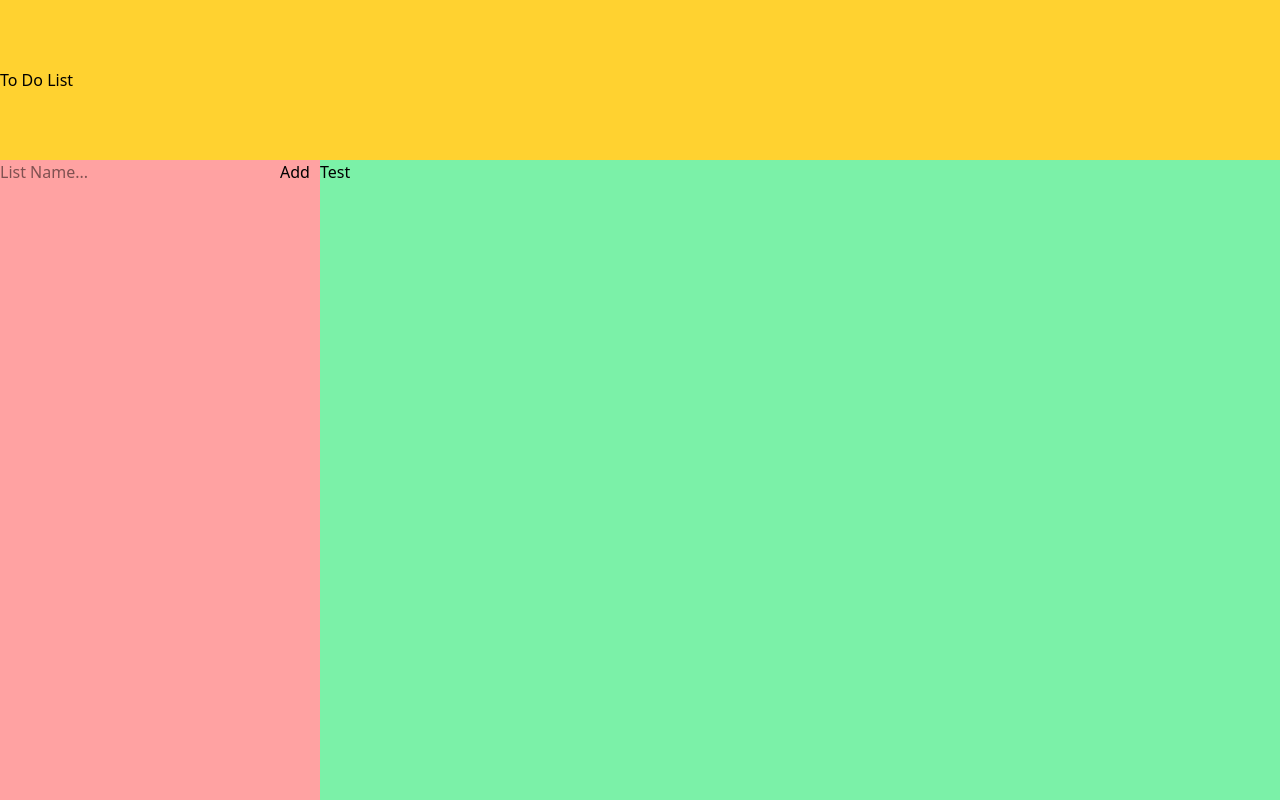
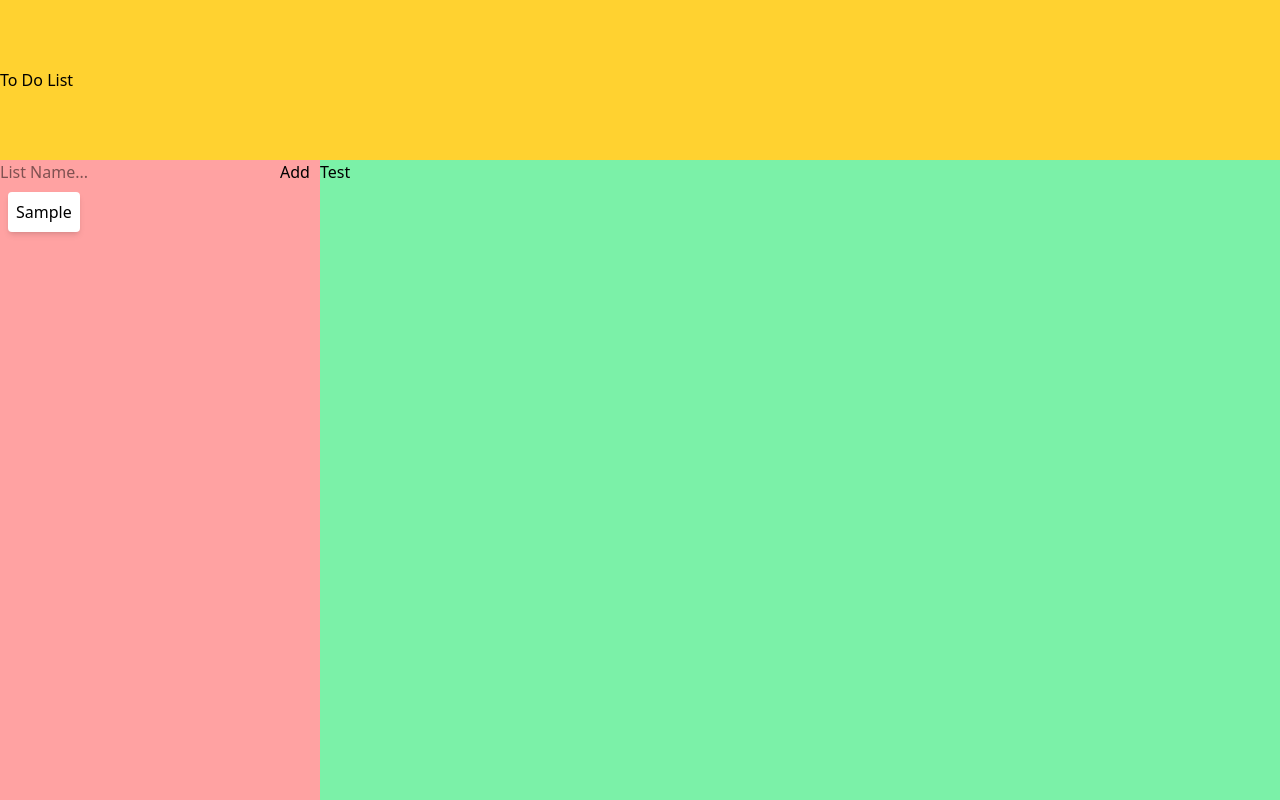
Before and after one commit to bpage93/TO-DO-, a plain HTML site: page index.html in a window 1280 px wide. Both pictures are taken after typing "Sample" into the empty fields and a click on the button "Add". Shown: the top 800 px of the page. Drawn offline with Linux system fonts and the light colour scheme.

Commit message:
new item now shows on list below input

```diff
--- a/JS/main.js
+++ b/JS/main.js
@@ -1,17 +1,13 @@
-// add button
 const input = document.getElementById("input");
 const button = document.querySelector("button");
-const listContainer = document.createElement("ul");
-document.body.appendChild(listContainer);
-
-// add list to browser
-
+const listContainer = document.getElementById("add-list"); // Select the div where we want to add items
 
 button.addEventListener("click", () => {
-  if( input.value.trim() !== "") {
-    const listItem = document.createElement("li");
-    listItem.textContent = input.value;
-    listContainer.appendChild(listItem);
-    input.value = "";
+  if (input.value.trim() !== "") { // Prevent empty input
+    const listItem = document.createElement("p"); // Create a paragraph element for the item
+    listItem.textContent = input.value; // Set the text to the input value
+    listItem.classList.add("p-2", "bg-white", "rounded", "shadow-md", "m-2"); // Add Tailwind styling
+    listContainer.appendChild(listItem); // Append item inside the div
+    input.value = ""; // Clear input field
   }
 });
--- a/index.html
+++ b/index.html
@@ -18,6 +18,7 @@
 
             <main class="relative flex justify-start items-center">
                 <div class="bg-red-300 h-screen w-80 absolute top-[0px]">
+                    <div class="absolute">
                         <div class="relative">
                             <input
                                 class="absolute top-0 w-80"
@@ -25,7 +26,9 @@
                                 placeholder="List Name..."
                                 id="input"
                             />
-                        <button class="absolute left-70">Add</button>
+                            <button class="relative left-70">Add</button>
+                        </div>
+                        <div class="absolute" id="add-list"></div>
                     </div>
                 </div>
                 <div
```
Also changed, not shown: output.css. Lines whose indentation alone changed are shown as unchanged.
